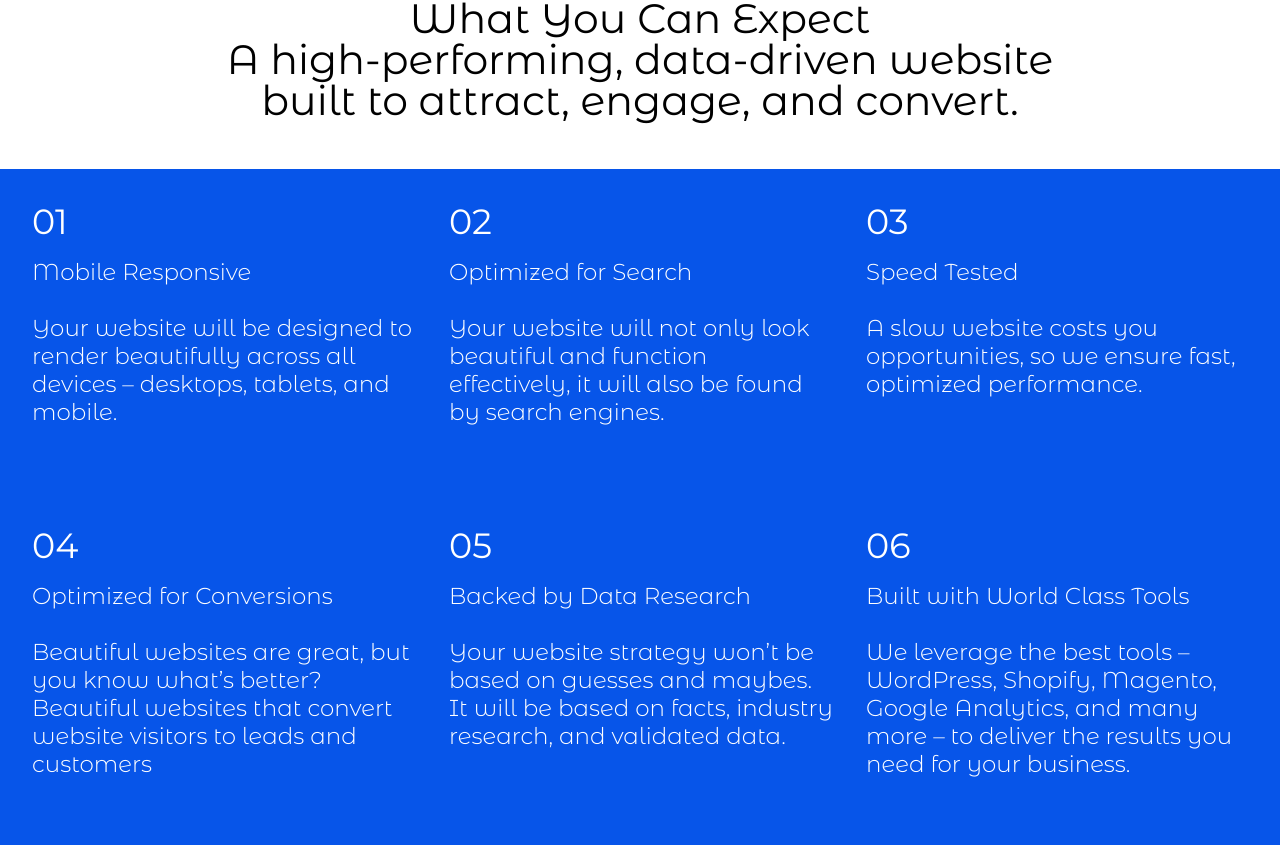
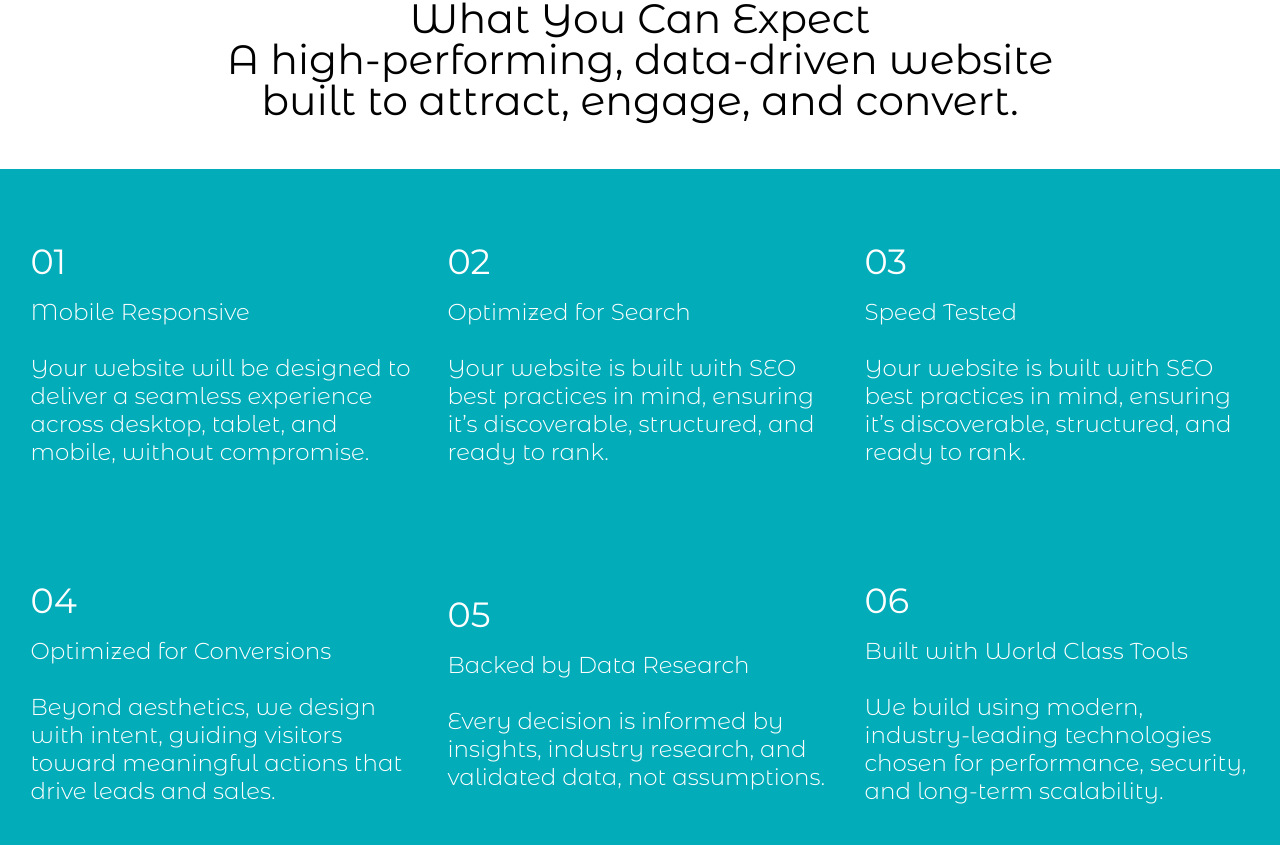
Before and after one commit to Yole-dev/bloom-revamped, a React (Create React App) app: page /webdevelopment in a window 1280 px wide. Shown: the part 4495-5340 px from the top of the page. Built offline with nearby package versions, Linux system fonts and the light colour scheme.

Commit message:
finished working on the UI/UX page

```diff
--- a/src/index.css
+++ b/src/index.css
@@ -2473,6 +2473,8 @@ textarea:focus {
   display: grid;
   grid-template-columns: repeat(3, 385px);
   grid-template-rows: auto;
+  align-items: center;
+  justify-content: center;
   gap: 2rem;
   padding: 2rem;
 }
@@ -2497,7 +2499,7 @@ textarea:focus {
 }
 
 .web-dev-expectations {
-  background: var(--secondary-blue);
+  background: var(--primary-blue);
 }
 
 /* UI/UX page styles */
--- a/src/pages/WebDevelopment.js
+++ b/src/pages/WebDevelopment.js
@@ -29,10 +29,6 @@ export default function WebDevelopment() {
       </div>
 
       <WhatToExpectSection />
-
-      <div className="sub-service-sub-container">
-        <RequestForCallSection />
-      </div>
     </PageAnimation>
   );
 }
@@ -174,8 +170,8 @@ function WhatToExpectSection() {
 
           <p>
             Mobile Responsive <br /> <br /> Your website will be designed to
-            render beautifully across all devices – desktops, tablets, and
-            mobile.
+            deliver a seamless experience across desktop, tablet, and mobile,
+            without compromise.
           </p>
         </div>
 
@@ -183,9 +179,9 @@ function WhatToExpectSection() {
           <p>02</p>
 
           <p>
-            Optimized for Search <br /> <br /> Your website will not only look
-            beautiful and function effectively, it will also be found by search
-            engines.
+            Optimized for Search <br /> <br /> Your website is built with SEO
+            best practices in mind, ensuring it’s discoverable, structured, and
+            ready to rank.
           </p>
         </div>
 
@@ -193,8 +189,9 @@ function WhatToExpectSection() {
           <p>03</p>
 
           <p>
-            Speed Tested <br /> <br /> A slow website costs you opportunities,
-            so we ensure fast, optimized performance.
+            Speed Tested <br /> <br /> Your website is built with SEO best
+            practices in mind, ensuring it’s discoverable, structured, and ready
+            to rank.
           </p>
         </div>
 
@@ -202,9 +199,9 @@ function WhatToExpectSection() {
           <p>04</p>
 
           <p>
-            Optimized for Conversions <br /> <br /> Beautiful websites are
-            great, but you know what’s better? Beautiful websites that convert
-            website visitors to leads and customers
+            Optimized for Conversions <br /> <br /> Beyond aesthetics, we design
+            with intent, guiding visitors toward meaningful actions that drive
+            leads and sales.
           </p>
         </div>
 
@@ -212,9 +209,8 @@ function WhatToExpectSection() {
           <p>05</p>
 
           <p>
-            Backed by Data Research <br /> <br /> Your website strategy won’t be
-            based on guesses and maybes. It will be based on facts, industry
-            research, and validated data.
+            Backed by Data Research <br /> <br /> Every decision is informed by
+            insights, industry research, and validated data, not assumptions.
           </p>
         </div>
 
@@ -222,9 +218,9 @@ function WhatToExpectSection() {
           <p>06</p>
 
           <p>
-            Built with World Class Tools <br /> <br /> We leverage the best
-            tools – WordPress, Shopify, Magento, Google Analytics, and many more
-            – to deliver the results you need for your business.
+            Built with World Class Tools <br /> <br /> We build using modern,
+            industry-leading technologies chosen for performance, security, and
+            long-term scalability.
           </p>
         </div>
       </section>
```
